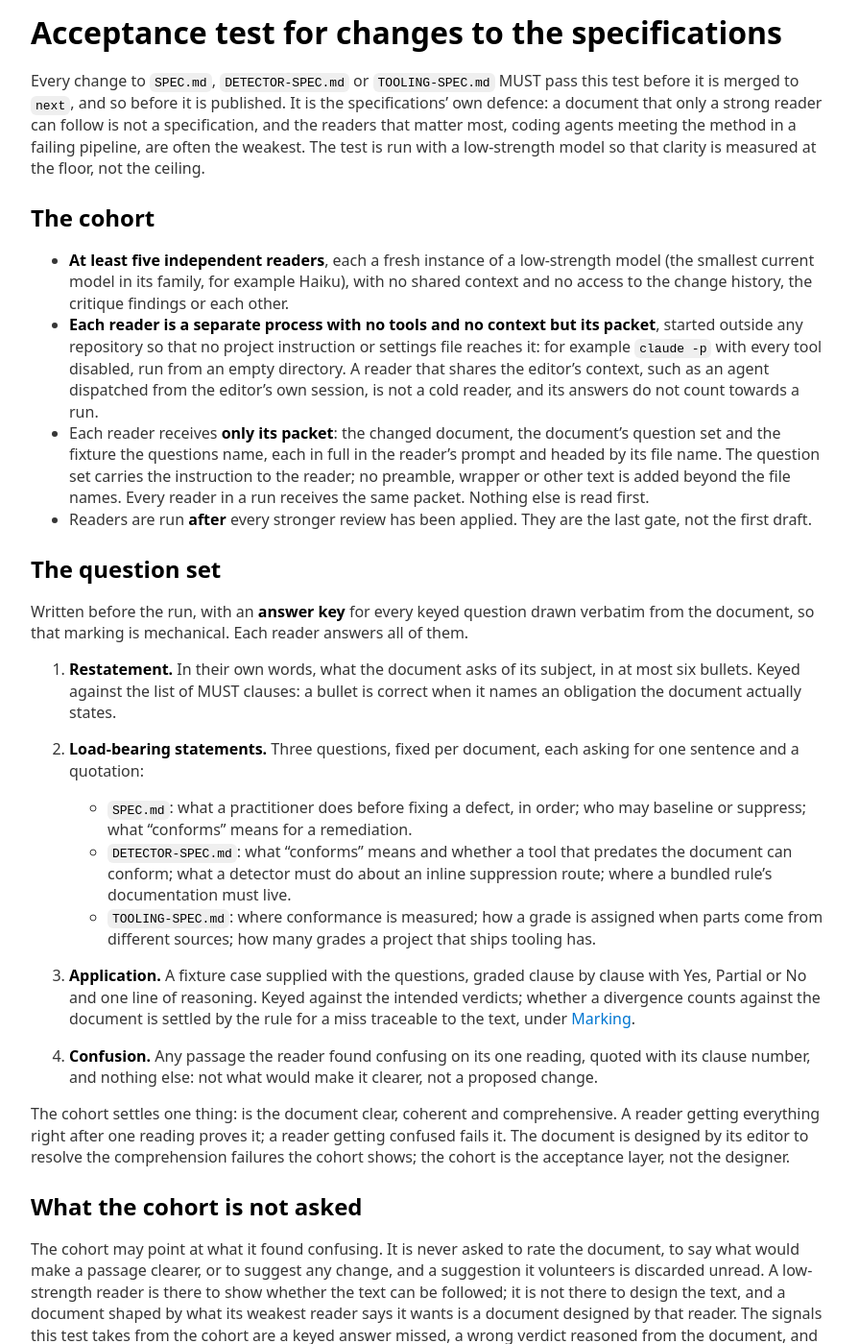
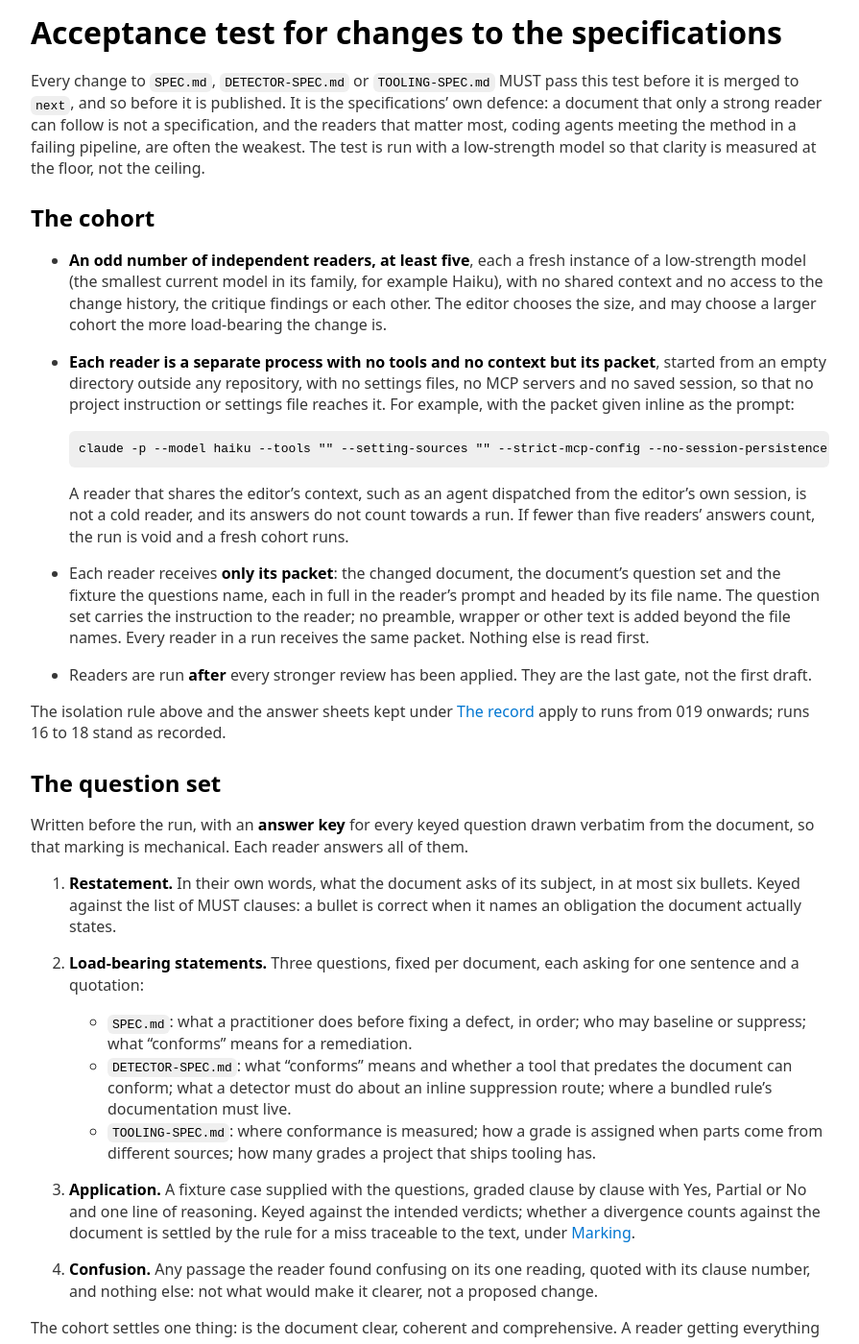
Before and after one commit to Defence-Before-Fix/defence-before-fix.github.io, a Jekyll site: the page built from ACCEPTANCE.md, in a window 1280 px wide and 1400 px high, scrolled down 194 px. Shown: the whole window at 96% size, without its empty margins (192-1087 px from the left). Built offline with Jekyll 4.4.1, drawn with Linux system fonts in a browser that asks for light colours; our own code applies the rules of GitHub Pages for plain Markdown files; some of the changed text lies outside the part shown.

Commit message:
Acceptance process: apply the owner's decisions on review 1
- Process changes are recorded in acceptance/CHANGES.md; the fourth
  section leaves CHANGELOG.md, which is again for the three
  specifications only, so tools/versions.py no longer reads a phantom
  toolchain Unreleased entry.
- The isolation rule and the kept answer sheets apply from run 019;
  runs 16 to 18 stand as recorded.
- A delegated marker's verdict is final unless the editor shows a rule
  was misapplied, then re-marked with the reason recorded; any open
  judgement takes the stricter reading.
- The claude -p example carries the flags that isolate a reader:
  --tools "", --setting-sources "", --strict-mcp-config,
  --no-session-persistence, from an empty directory, packet inline.
- A cohort is an odd number of readers, at least five; the editor may
  choose a larger one for a more load-bearing change. Fewer than five
  counting readers voids the run.

Co-Authored-By: Claude Opus 5.5 <noreply@anthropic.com>

````diff
--- a/ACCEPTANCE.md
+++ b/ACCEPTANCE.md
@@ -8,21 +8,35 @@ test is run with a low-strength model so that clarity is measured at the floor,
 
 ## The cohort
 
-- **At least five independent readers**, each a fresh instance of a low-strength model (the
-  smallest current model in its family, for example Haiku), with no shared context and no
-  access to the change history, the critique findings or each other.
+- **An odd number of independent readers, at least five**, each a fresh instance of a
+  low-strength model (the smallest current model in its family, for example Haiku), with no
+  shared context and no access to the change history, the critique findings or each other. The
+  editor chooses the size, and may choose a larger cohort the more load-bearing the change is.
+
 - **Each reader is a separate process with no tools and no context but its packet**, started
-  outside any repository so that no project instruction or settings file reaches it: for
-  example `claude -p` with every tool disabled, run from an empty directory. A reader that
-  shares the editor's context, such as an agent dispatched from the editor's own session, is not
-  a cold reader, and its answers do not count towards a run.
+  from an empty directory outside any repository, with no settings files, no MCP servers and no
+  saved session, so that no project instruction or settings file reaches it. For example, with
+  the packet given inline as the prompt:
+
+  ```
+  claude -p --model haiku --tools "" --setting-sources "" --strict-mcp-config --no-session-persistence "<packet>"
+  ```
+
+  A reader that shares the editor's context, such as an agent dispatched from the editor's own
+  session, is not a cold reader, and its answers do not count towards a run. If fewer than five
+  readers' answers count, the run is void and a fresh cohort runs.
+
 - Each reader receives **only its packet**: the changed document, the document's question set
   and the fixture the questions name, each in full in the reader's prompt and headed by its file
   name. The question set carries the instruction to the reader; no preamble, wrapper or other
   text is added beyond the file names. Every reader in a run receives the same packet. Nothing
   else is read first.
+
 - Readers are run **after** every stronger review has been applied. They are the last gate, not
   the first draft.
+
+The isolation rule above and the answer sheets kept under [The record](#the-record) apply to runs
+from 019 onwards; runs 16 to 18 stand as recorded.
 
 ## The question set
 
@@ -79,8 +93,9 @@ read, its question set, the fixture the questions name and its key; this file an
 shape; the answer sheets; and, from the editor, the facts the record states that the sheets do
 not, which are the pull request and the commit, the cohort size and model, the command the
 readers were started with and the run number. The record states those facts as the editor
-supplied them. A delegated marker's verdict stands. Each sheet is marked question by question,
-as follows.
+supplied them. A delegated marker's verdict is final unless the editor shows that a rule in this
+file was misapplied; the editor then re-marks what the misapplied rule affected, and the record
+says which rule and why. Each sheet is marked question by question, as follows.
 
 - **Quoting.** A reader quotes the document when it gives words of the document verbatim, a
   whole sentence or part of one. Naming a clause number, or paraphrasing, is not quoting.
@@ -103,8 +118,9 @@ as follows.
   common. Passages with no sentence in common are different, even within one paragraph or
   clause.
 
-Where a mark needs a judgement these rules do not settle, the marker makes it, and the record
-states the judgement and why.
+Where a mark needs a judgement these rules do not settle, the marker makes it, taking the stricter
+reading, the one under which the change is less likely to pass, and the record states the
+judgement and why.
 
 ## Pass criteria
 
@@ -179,7 +195,8 @@ process files, and a change to any part of them is a change to this process. The
 specifications, and a change to them is not tested by a cohort: the cohort measures whether a
 low-strength reader can follow a specification, and the process is followed by the editor. Such
 a change names the runs or the case that showed the need for it, has the same independent review
-as any other, and is recorded by a line under `Unreleased` in the changelog's entry for the
-acceptance process. It is bound by the section on the bar: it may raise a criterion, never relax
-one. A change to a question set, key or fixture is not a change to this process;
-`acceptance/README.md` governs those.
+as any other, and is recorded by a line under `Unreleased` in
+[acceptance/CHANGES.md](acceptance/CHANGES.md), not in the changelog, which is for the three
+specifications. It is bound by the section on the bar: it may raise a criterion, never relax one.
+A change to a question set, key or fixture is not a change to this process; `acceptance/README.md`
+governs those.
````
Also changed, not shown: CONTRIBUTING.md (+5 -3 lines), acceptance/CHANGES.md (added, +35 -0 lines), acceptance/README.md (+7 -5 lines), CHANGELOG.md.
